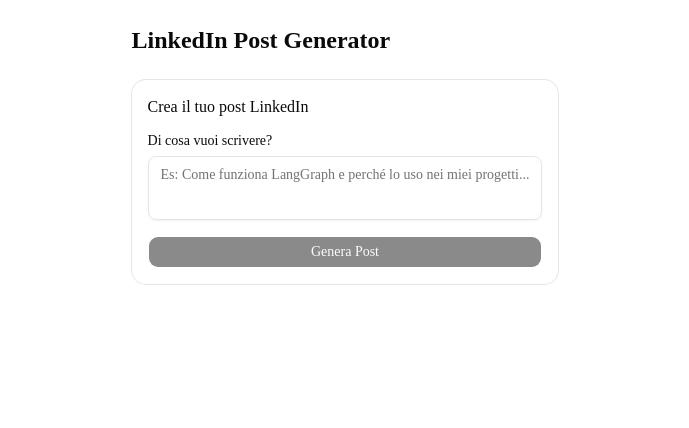
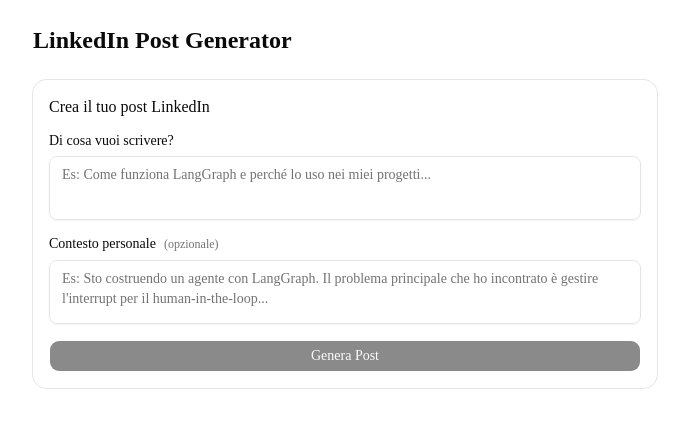
Before and after one commit to Giorgiocig/linkedin-post-generator, a Next.js app in the folder frontend/: page / in a window 1280 px wide. Shown: the top 428 px of the page, without its empty margins (295-984 px from the left). Built offline with nearby package versions, Linux system fonts and the light colour scheme; no server answers.

Commit message:
Enhance PostActions and PostEditor components with apply suggestions functionality; integrate UserContextInput in PostForm for user context handling

```diff
--- a/frontend/components/PostActions.tsx
+++ b/frontend/components/PostActions.tsx
@@ -2,17 +2,23 @@
 
 interface PostActionsProps {
   onApprove: () => void;
+  onApplySuggestions?: () => void;
   disabled?: boolean;
   isPending?: boolean;
+  isApplyPending?: boolean;
+  showApplySuggestions?: boolean;
 }
 
 export function PostActions({
   onApprove,
+  onApplySuggestions,
   disabled,
   isPending,
+  isApplyPending,
+  showApplySuggestions,
 }: PostActionsProps) {
   return (
-    <div className="flex gap-2">
+    <div className="flex flex-col gap-2">
       <Button
         onClick={onApprove}
         disabled={disabled || isPending}
@@ -20,6 +26,16 @@
       >
         {isPending ? "Generazione diagramma..." : "Approva e genera diagramma"}
       </Button>
+      {showApplySuggestions && (
+        <Button
+          variant="outline"
+          onClick={onApplySuggestions}
+          disabled={isApplyPending}
+          className="w-full"
+        >
+          {isApplyPending ? "Applicazione..." : "Applica suggerimenti"}
+        </Button>
+      )}
     </div>
   );
 }
--- a/frontend/components/PostEditor.tsx
+++ b/frontend/components/PostEditor.tsx
@@ -9,7 +9,7 @@
 import { DiagramImage } from "./DiagramImage";
 
 import { GenerateResponse, ResumeResponse } from "@/lib/types";
-import { useResumePost } from "@/lib/tanstack/linkedinPost/mutations/useResumePost";
+import { useApplySuggestions, useResumePost } from "@/lib";
 
 interface PostEditorProps {
   generateData: GenerateResponse;
@@ -19,14 +19,30 @@
   const [postText, setPostText] = useState(generateData.post_text);
   const [resumeData, setResumeData] = useState<ResumeResponse | null>(null);
 
-  const { mutate, isPending } = useResumePost((data) => {
-    setResumeData(data);
-  });
+  const { mutate: resume, isPending: isResumePending } = useResumePost(
+    (data) => {
+      setResumeData(data);
+    },
+  );
+
+  const { mutate: apply, isPending: isApplyPending } = useApplySuggestions(
+    (data) => {
+      setPostText(data.post_text);
+    },
+  );
 
   const handleApprove = () => {
-    mutate({
+    resume({
       thread_id: generateData.thread_id,
       post_text: postText,
+    });
+  };
+
+  const handleApplySuggestions = () => {
+    if (!resumeData) return;
+    apply({
+      post_text: postText,
+      review_notes: resumeData.review_notes,
     });
   };
 
@@ -39,12 +55,15 @@
         <PostTextArea
           value={postText}
           onChange={setPostText}
-          disabled={isPending}
+          disabled={isResumePending}
         />
         <PostActions
           onApprove={handleApprove}
-          isPending={isPending}
+          onApplySuggestions={handleApplySuggestions}
+          isPending={isResumePending}
+          isApplyPending={isApplyPending}
           disabled={!!resumeData}
+          showApplySuggestions={!!resumeData}
         />
         {resumeData && (
           <>
--- a/frontend/components/PostForm.tsx
+++ b/frontend/components/PostForm.tsx
@@ -4,9 +4,9 @@
 import { Button } from "@/components/ui/button";
 import { Card, CardContent, CardHeader, CardTitle } from "@/components/ui/card";
 import { PostInput } from "./PostInput";
-
+import { UserContextInput } from "./UserContextInput";
 import { GenerateResponse } from "@/lib/types";
-import { useGeneratePost } from "@/lib/tanstack/linkedinPost/mutations/useGeneratepost";
+import { useGeneratePost } from "@/lib";
 
 interface PostFormProps {
   onSuccess: (data: GenerateResponse) => void;
@@ -14,12 +14,16 @@
 
 export function PostForm({ onSuccess }: PostFormProps) {
   const [input, setInput] = useState("");
+  const [userContext, setUserContext] = useState("");
 
   const { mutate, isPending } = useGeneratePost(onSuccess);
 
   const handleSubmit = () => {
     if (!input.trim()) return;
-    mutate({ user_input: input });
+    mutate({
+      user_input: input,
+      user_context: userContext || undefined,
+    });
   };
 
   return (
@@ -29,6 +33,11 @@
       </CardHeader>
       <CardContent className="flex flex-col gap-4">
         <PostInput value={input} onChange={setInput} disabled={isPending} />
+        <UserContextInput
+          value={userContext}
+          onChange={setUserContext}
+          disabled={isPending}
+        />
         <Button
           onClick={handleSubmit}
           disabled={isPending || !input.trim()}
```
